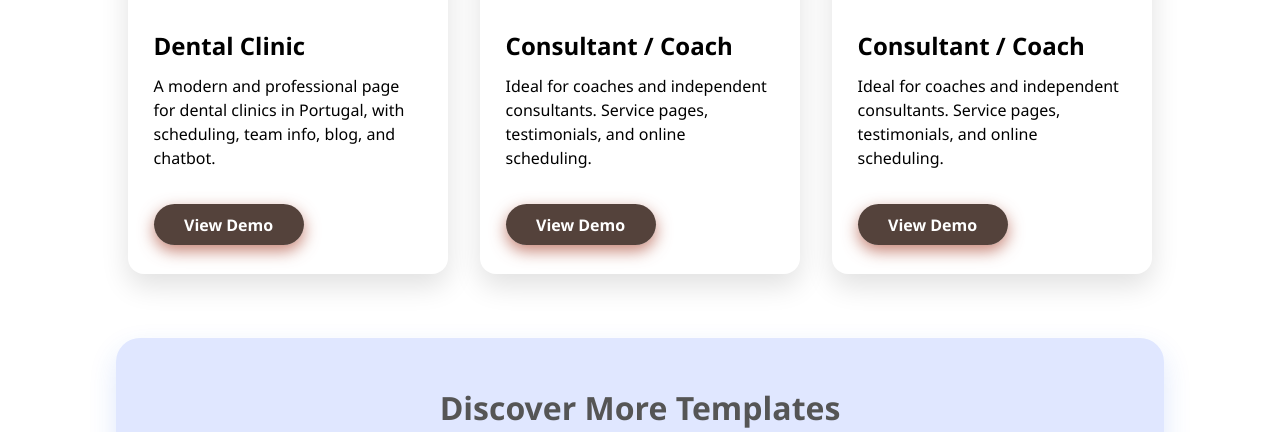
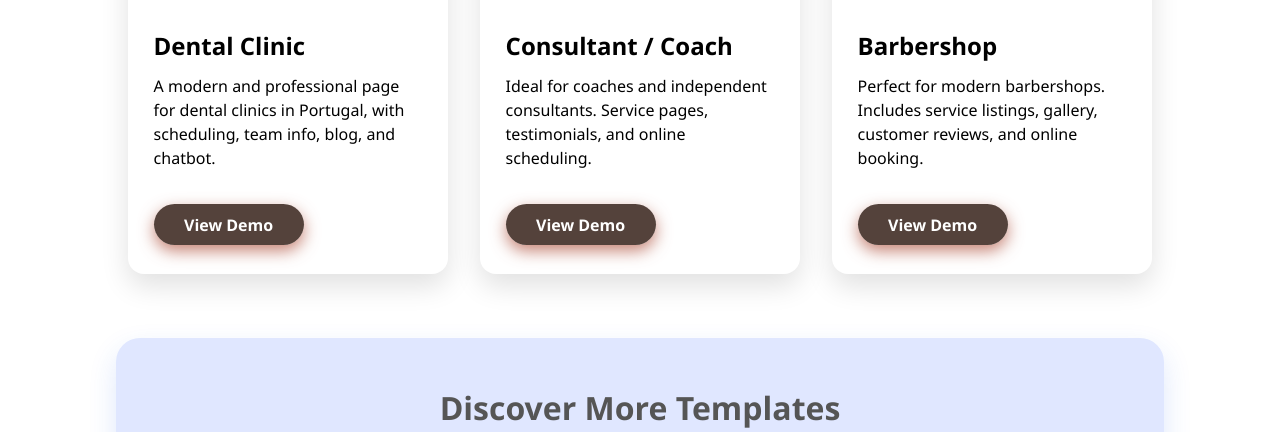
Before and after one commit to AlexRodrigues-web/my-portfolio, a PHP site: page /templates.php in a window 1280 px wide. Shown: the part 1564-1996 px from the top of the page. Run offline with PHP 8.4, Linux system fonts and the light colour scheme.

Commit message:
Atualiza descrição do card da barbearia para inglês

```diff
--- a/templates.php
+++ b/templates.php
@@ -374,17 +374,18 @@ try {
 
      <article class="card" role="article" tabindex="0">
   <img src="https://encrypted-tbn0.gstatic.com/images?q=tbn:ANd9GcTBbFunnXqB8UEcD7MfZ3mHGLZrd3oLSpoQgA&s"
-           alt="Consultant or coach in session" class="card-img-top" loading="lazy" />
+       alt="Barbershop preview" class="card-img-top" loading="lazy" />
   <div class="card-body">
-        <h2 class="card-title">Consultant / Coach</h2>
+    <h2 class="card-title">Barbershop</h2>
     <p class="card-text">
-          Ideal for coaches and independent consultants. Service pages, testimonials, and online scheduling.
+      Perfect for modern barbershops. Includes service listings, gallery, customer reviews, and online booking.
     </p>
     <a href="templates/barbearia.php" class="btn btn-primary" target="_blank" rel="noopener">
       View Demo
     </a>
   </div>
 </article>
+
 
   </section>
 
```
Lines whose indentation alone changed are shown as unchanged.
